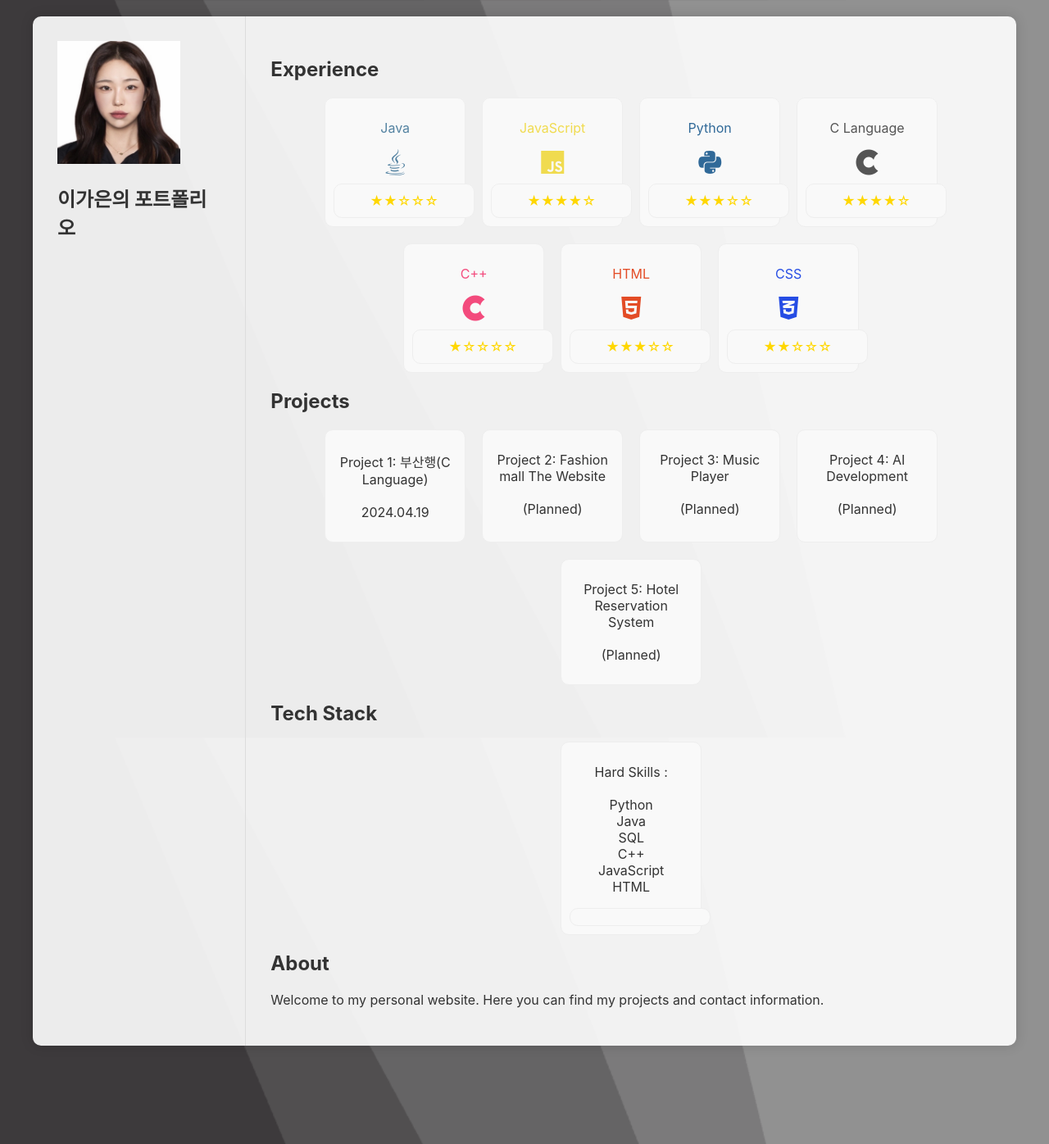
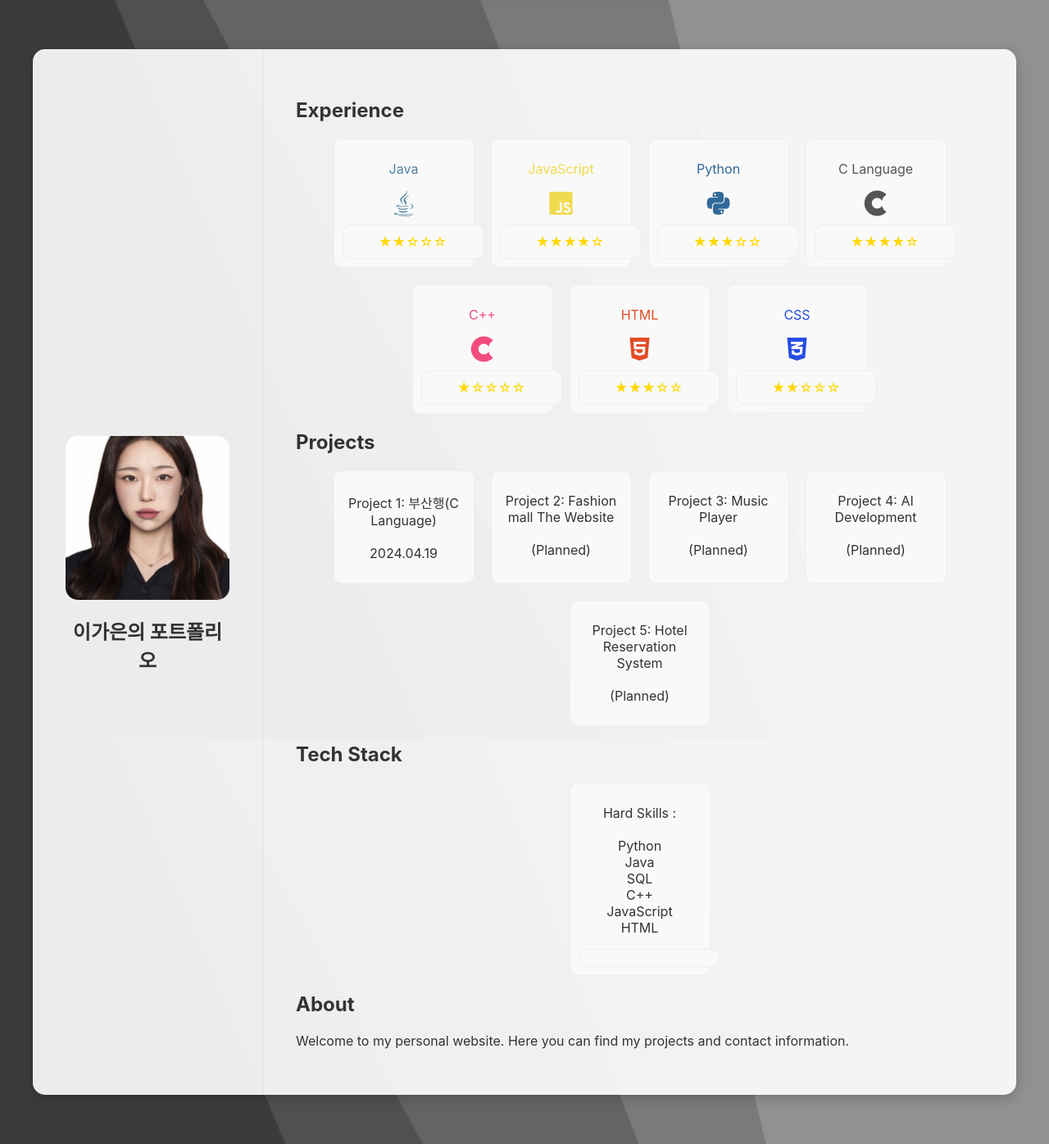
Before and after one commit to Leegaeune/Leegaeune.github.io, a Jekyll site: the page built from index.md, in a window 1280 px wide. Shown: the whole page at 82% size. Built offline with Jekyll 4.4.1, drawn with Linux system fonts in a browser that asks for light colours.

Commit message:
Update style.css

```diff
--- a/assets/css/style.css
+++ b/assets/css/style.css
@@ -13,28 +13,33 @@ body {
 .container {
     display: flex;
     max-width: 1200px;
-    margin: 0 auto;
-    background-color: rgba(255, 255, 255, 0.9); /* 내용을 위해 반투명 흰색 배경 추가 */
-    box-shadow: 0 0 15px rgba(0,0,0,0.15);
-    border-radius: 10px; /* 컨테이너를 둥글게 */
-    overflow: hidden; /* 둥근 모서리에 맞춰 내부 요소 자르기 */
+    margin: 40px auto; /* 위아래 여백을 좀 더 줍니다 */
+    background-color: rgba(255, 255, 255, 0.9);
+    box-shadow: 0 4px 15px rgba(0,0,0,0.2); /* 그림자를 더 강조 */
+    border-radius: 15px; /* 컨테이너를 더 둥글게 */
+    overflow: hidden;
 }
 
 /* 왼쪽 사이드바 스타일 */
 .sidebar {
     width: 300px;
-    padding: 30px;
+    padding: 40px;
     border-right: 1px solid #ddd;
-    text-align: left;
+    text-align: center; /* 이미지와 텍스트를 모두 가운데 정렬합니다 */
+    display: flex; /* 내부 요소들을 세로로 정렬하기 위해 flex 사용 */
+    flex-direction: column;
+    justify-content: center; /* 세로 방향으로도 가운데 정렬 */
 }
 
+/* --- 프로필 사진 스타일 (핵심 변경 부분) --- */
 .sidebar img {
-    width: 150px;
-    height: 150px;
-    border-radius: 0;
-    object-fit: cover; /* 이미지를 비율에 맞게 채우되, 넘치면 자름 */
-    object-position: top; /* 이미지를 자를 때, 윗부분을 기준으로 보여줌 */
+    width: 200px;  /* 사진 너비 키우기 */
+    height: 200px; /* 사진 높이 키우기 */
+    border-radius: 15px; /* 둥근 사각형 모양으로 변경 */
+    object-fit: cover;
     margin-bottom: 20px;
+    margin-left: auto; /* flex 컨테이너 안에서 가운데 정렬 */
+    margin-right: auto;
 }
 
 .sidebar h1 {
@@ -46,7 +51,7 @@ body {
 /* 오른쪽 메인 콘텐츠 스타일 */
 .main-content {
     flex-grow: 1;
-    padding: 30px;
+    padding: 40px;
 }
 
 /* --- index.md에 있던 기존 스타일 --- */
```
